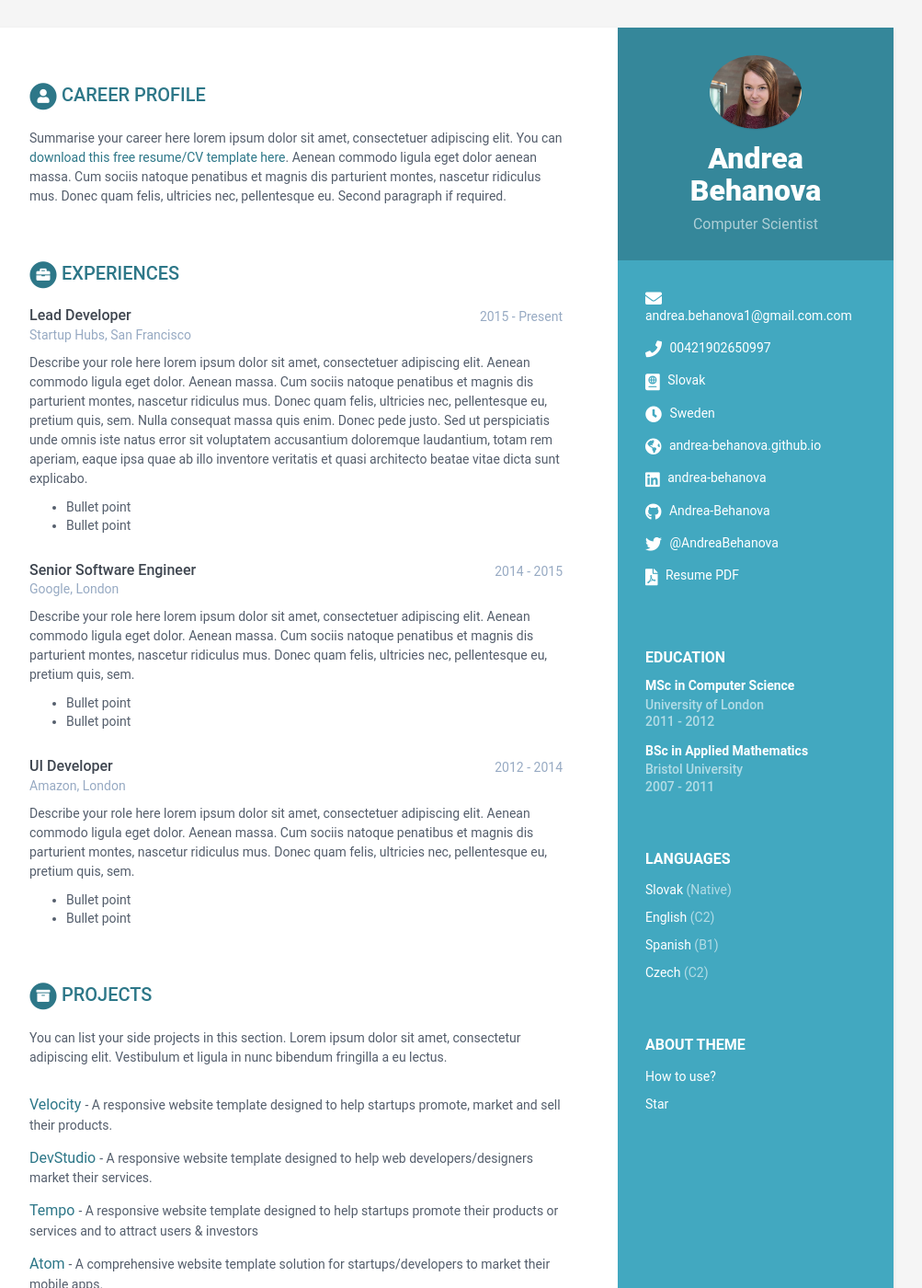
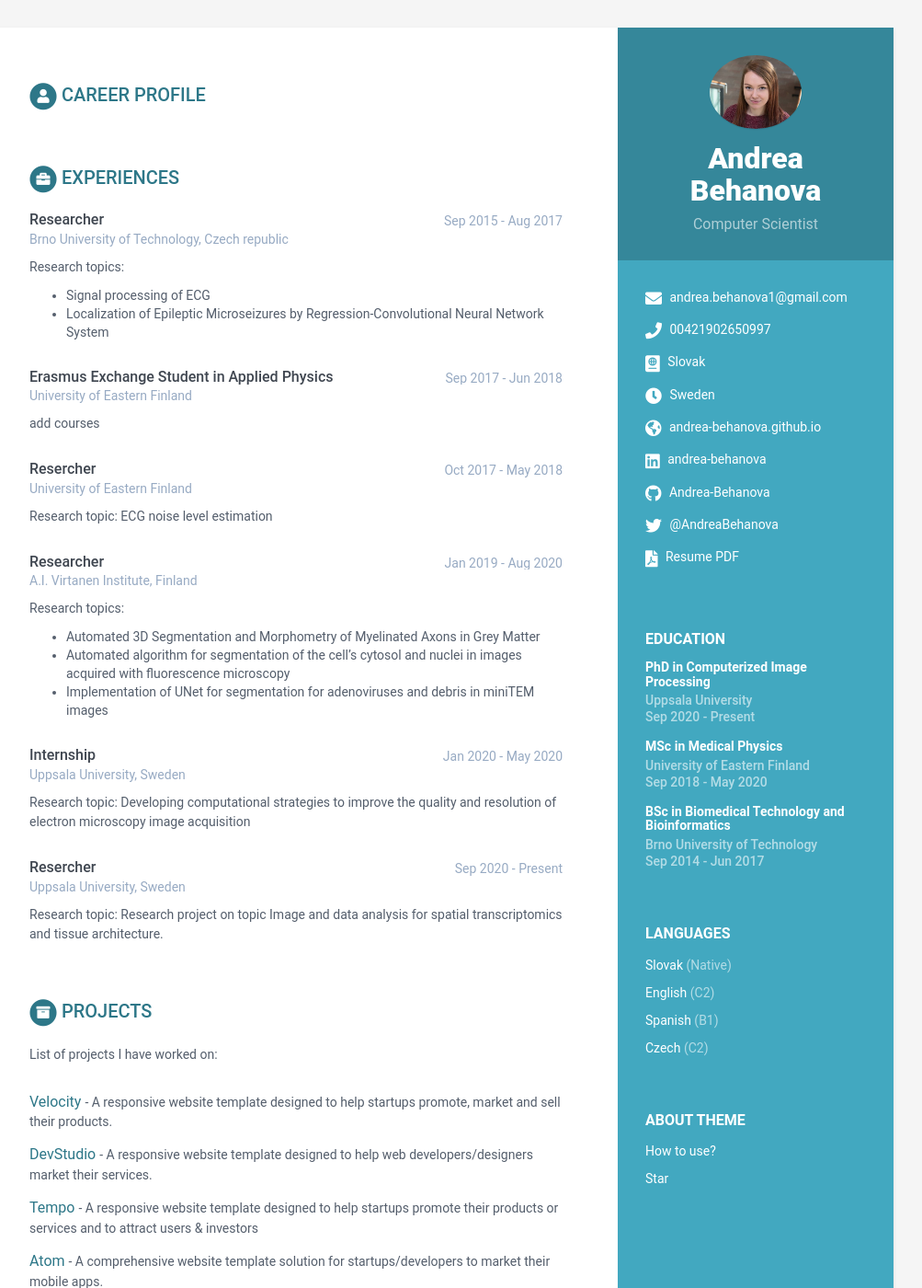
Before and after one commit to AndreaBehan/AndreaBehanova.github.io, a Jekyll site: the page built from index.html, in a window 1280 px wide and 1400 px high. Shown: the whole window at 92% size, without its empty margins (168-1171 px from the left). Built offline with Jekyll 4.4.1, drawn with Linux system fonts in a browser that asks for light colours; some of the changed text lies outside the part shown.

Commit message:
update info

```diff
--- a/_data/data.yml
+++ b/_data/data.yml
@@ -12,7 +12,7 @@ sidebar:
     avatar: profile.jpg  #place a 100x100 picture inside /assets/images/ folder and provide the name of the file below
 
     # Sidebar links
-    email: andrea.behanova1@gmail.com.com
+    email: andrea.behanova1@gmail.com
     phone: 00421902650997
     timezone: Sweden
     citizenship: Slovak
@@ -58,83 +58,111 @@ sidebar:
 career-profile:
     title: Career Profile
     summary: |
-      Summarise your career here lorem ipsum dolor sit amet, consectetuer
-      adipiscing elit. You can [download this free resume/CV template here]().
-      Aenean commodo ligula eget dolor aenean massa. Cum sociis natoque
-      penatibus et magnis dis parturient montes, nascetur ridiculus mus.
-      Donec quam felis, ultricies nec, pellentesque eu.
-      Second paragraph if required.
 education:
     title: Education
     info:
-      - degree: MSc in Computer Science
-        university: University of London
-        time: 2011 - 2012
+      - degree: PhD in Computerized Image Processing
+        university: Uppsala University
+        time: Sep 2020 - Present
         details: |
-          Describe your study here lorem ipsum dolor sit amet, consectetuer
-          adipiscing elit. Aenean commodo ligula eget dolor. Aenean massa. Cum
-          sociis natoque penatibus et magnis dis parturient montes, nascetur
-          ridiculus mus. Donec quam felis, ultricies nec, pellentesque eu,
-          pretium quis, sem.
-            - Bullet point
-            - Bullet point
-      - degree: BSc in Applied Mathematics
-        university: Bristol University
-        time: 2007 - 2011
+          Our overall objective is to develop an analysis and visualization
+          platform that combines genetic profiling data with quantitative
+          measurements of histological morphology. We will thus create a scalable,
+          multi-layered visual representation of clinically relevant information in
+          a morphological context. By providing spatial distributions of molecular
+          profiles these can be correlated to morphological features providing new
+          powerful information tools for understanding tumor heterogeneity and
+          interactions with the tumor micro-environment. This particular PhD project
+          will start to focus on understanding the spatial distribution of mRNA and
+          cells working with graph-based methods.
+      - degree: MSc in Medical Physics
+        university: University of Eastern Finland
+        time: Sep 2018 - May 2020
         details: |
-          Describe your study here lorem ipsum dolor sit amet, consectetuer
-          adipiscing elit. Aenean commodo ligula eget dolor. Aenean massa. Cum
-          sociis natoque penatibus et magnis dis parturient montes, nascetur
-          ridiculus mus. Donec quam felis, ultricies nec, pellentesque eu,
-          pretium quis, sem.
-            - Bullet point
-            - Bullet point
+          Master's Degree Programme in Medical Physics is a multidisciplinary
+          two-year master's degree programme that combines high-level research
+          and teaching. The programme is designed for all nationalities, and a
+          maximum of 15 students will be accepted into it.
+          In the programme, curriculum theory meets practice: The programme
+          includes the possibility for a clinical internship at the Kuopio
+          University Hospital, consisting of e.g. quality assurance measurements,
+          training in radiation dosage planning for cancer treatment and getting
+          familiar with the routine tasks of a medical physicist. The clinical
+          internship can be replaced with a research internship at one of the
+          high-class research groups at the Department of Technical Physics at
+          the University of Eastern Finland. The master’s programme will equip
+          the student with specialist skills in the field of medical physics.
+          In addition, the course of study will provide the expertise required
+          to pursue a specialization as a medical physicist and can open pathways
+          to further advanced studies and fellowship opportunities. Upon completion
+          of the programme, the graduate will have a career path tailored to his
+          or her needs or interests, creating a possibility of:
+            - Continuing advanced studies to pursue a career as a scientist
+            - Becoming a valuable part of industry (e.g., in health technology and engineering)
+            - Working in management and teaching
+            - Acting in science administration at national level or internationally
+            - Continuing in pursuit of a career as a specialized medical physicist
+      - degree: BSc in Biomedical Technology and Bioinformatics
+        university: Brno University of Technology
+        time: Sep 2014 - Jun 2017
+        details: |
+          The aim of the study program Biomedical Engineering and Bioinformatics
+          is to educate practically oriented graduates, but also future students
+          of follow-up master's courses at universities focused on the fields of
+          biomedical engineering, medical informatics, bioinformatics and mathematical
+          biology. The graduate will be equipped with theoretical knowledge of
+          mathematics, physics and chemistry, biology, anatomy, physiology and
+          pathophysiology of man, which are needed to understand the basic biological
+          processes in the human body, general and professional language skills,
+          as well as skills for communication with doctors and other medical staff.
+          The graduate will master the principles of activity and the principles
+          of using the means of medical technology and biomedical informatics,
+          will be able to programmatically communicate with these means; will
+          have an overview of current information in the field of legislation,
+          which will be able to apply appropriately in practice. Emphasis is also
+          placed on general and professional language training.
 experiences:
     title: Experiences
     info:
-      - role: Lead Developer
-        time: 2015 - Present
-        company: Startup Hubs, San Francisco
+      - role: Researcher
+        time: Sep 2015 - Aug 2017
+        company: Brno University of Technology, Czech republic
         details: |
-          Describe your role here lorem ipsum dolor sit amet, consectetuer
-          adipiscing elit. Aenean commodo ligula eget dolor. Aenean massa.
-          Cum sociis natoque penatibus et magnis dis parturient montes,
-          nascetur ridiculus mus. Donec quam felis, ultricies nec,
-          pellentesque eu, pretium quis, sem. Nulla consequat massa quis
-          enim. Donec pede justo. Sed ut perspiciatis unde omnis iste natus
-          error sit voluptatem accusantium doloremque laudantium, totam rem
-          aperiam, eaque ipsa quae ab illo inventore veritatis et quasi
-          architecto beatae vitae dicta sunt explicabo.
-            - Bullet point
-            - Bullet point
-      - role: Senior Software Engineer
-        time: 2014 - 2015
-        company: Google, London
+          Research topics:
+            - Signal processing of ECG
+            - Localization of Epileptic Microseizures by Regression-Convolutional Neural Network System
+      - role: Erasmus Exchange Student in Applied Physics
+        time: Sep 2017 - Jun 2018
+        company: University of Eastern Finland
         details: |
-          Describe your role here lorem ipsum dolor sit amet, consectetuer
-          adipiscing elit. Aenean commodo ligula eget dolor. Aenean massa.
-          Cum sociis natoque penatibus et magnis dis parturient montes,
-          nascetur ridiculus mus. Donec quam felis, ultricies nec,
-          pellentesque eu, pretium quis, sem.
-            - Bullet point
-            - Bullet point
-      - role: UI Developer
-        time: 2012 - 2014
-        company: Amazon, London
+          add courses
+      - role: Resercher
+        time: Oct 2017 - May 2018
+        company: University of Eastern Finland
         details: |
-          Describe your role here lorem ipsum dolor sit amet, consectetuer
-          adipiscing elit. Aenean commodo ligula eget dolor. Aenean massa.
-          Cum sociis natoque penatibus et magnis dis parturient montes,
-          nascetur ridiculus mus. Donec quam felis, ultricies nec,
-          pellentesque eu, pretium quis, sem.
-            - Bullet point
-            - Bullet point
+          Research topic: ECG noise level estimation
+      - role: Researcher
+        time: Jan 2019 - Aug 2020
+        company: A.I. Virtanen Institute, Finland
+        details: |
+          Research topics:
+            - Automated 3D Segmentation and Morphometry of Myelinated Axons in Grey Matter
+            - Automated algorithm for segmentation of the cell's cytosol and nuclei in images acquired with fluorescence microscopy
+            - Implementation of UNet for segmentation for adenoviruses and debris in miniTEM images
+      - role: Internship
+        time: Jan 2020 - May 2020
+        company: Uppsala University, Sweden
+        details: |
+          Research topic: Developing computational strategies to improve the quality and resolution of electron microscopy image acquisition
+      - role: Resercher
+        time: Sep 2020 - Present
+        company: Uppsala University, Sweden
+        details: |
+          Research topic: Research project on topic Image and data analysis for spatial transcriptomics and tissue architecture.
 projects:
     title: Projects
     intro: >
-      You can list your side projects in this
-      section. Lorem ipsum dolor sit amet, consectetur adipiscing elit.
-      Vestibulum et ligula in nunc bibendum fringilla a eu lectus.
+      List of projects I have worked on:
     assignments:
       - title: Velocity
         link: "#hook"
@@ -156,24 +184,24 @@ projects:
         link: "#"
         tagline: "A responsive Bootstrap one page theme designed to help app developers promote their mobile apps"
 
-oss:
-    title: OSS Contributions
-    intro: >
-      You can list your open source software contributions in this
-      section. Lorem ipsum dolor sit amet, consectetur adipiscing elit.
-      Vestibulum et ligula in nunc bibendum fringilla a eu lectus.
-    contributions:
-      - title: Tempo
-        link: "#"
-        tagline: "A responsive website template designed to help startups promote their products or services and to attract users &amp; investors"
+# oss:
+#     title: OSS Contributions
+#     intro: >
+#       You can list your open source software contributions in this
+#       section. Lorem ipsum dolor sit amet, consectetur adipiscing elit.
+#       Vestibulum et ligula in nunc bibendum fringilla a eu lectus.
+#     contributions:
+#       - title: Tempo
+#         link: "#"
+#         tagline: "A responsive website template designed to help startups promote their products or services and to attract users &amp; investors"
 
-      - title: Atom
-        link: "#"
-        tagline: "A comprehensive website template solution for startups/developers to market their mobile apps."
+#       - title: Atom
+#         link: "#"
+#         tagline: "A comprehensive website template solution for startups/developers to market their mobile apps."
 
-      - title: Delta
-        link: "#"
-        tagline: "A responsive Bootstrap one page theme designed to help app developers promote their mobile apps"
+#       - title: Delta
+#         link: "#"
+#         tagline: "A responsive Bootstrap one page theme designed to help app developers promote their mobile apps"
 
 publications:
     title: Publications
```
